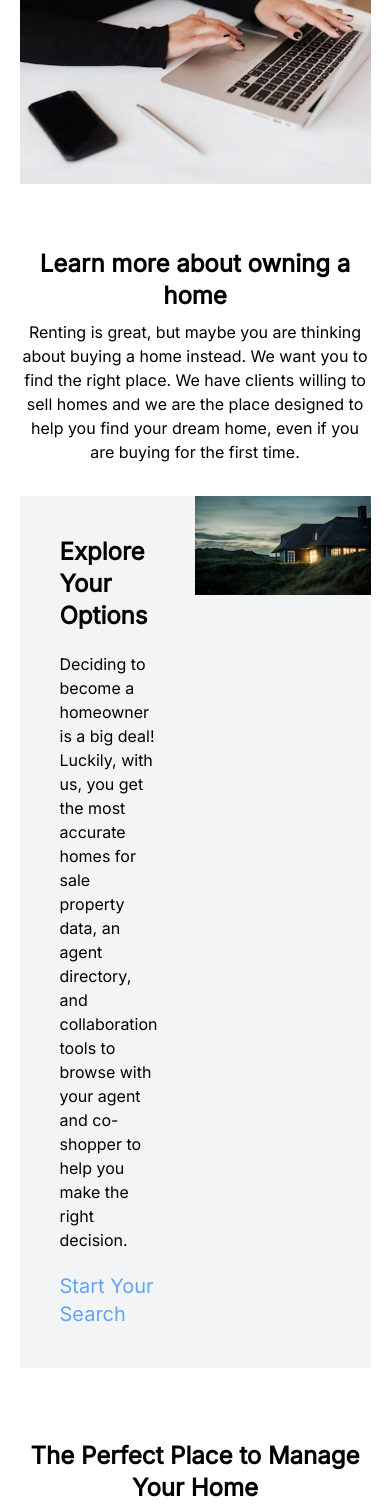
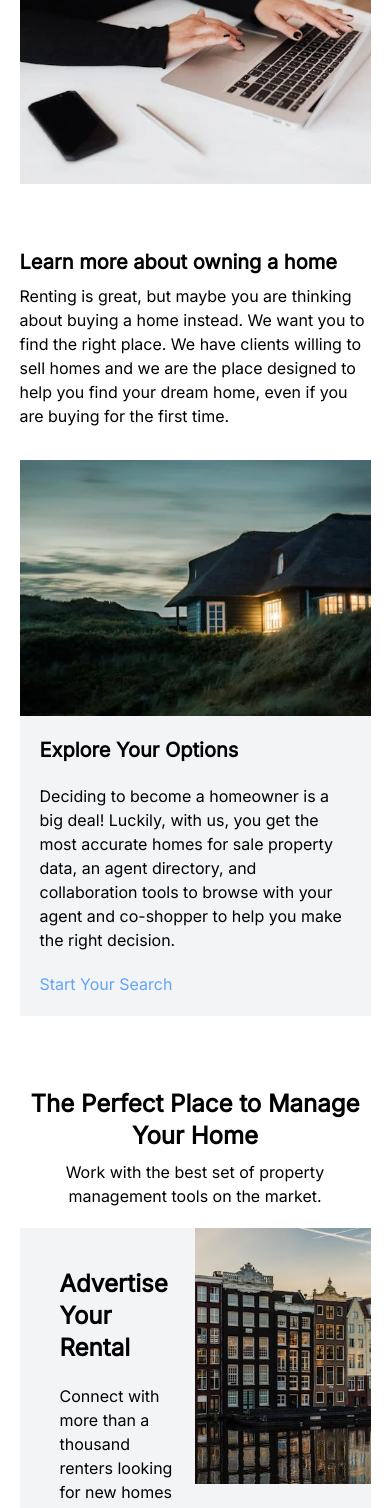
Before and after one commit to GabrielOchieng/Rento, a Next.js app: page / in a window 390 px wide. Shown: the part 1695-3203 px from the top of the page. Built offline with nearby package versions, Linux system fonts and the light colour scheme; no server answers.

Commit message:
responsiveness

```diff
--- a/src/components/Ownership.jsx
+++ b/src/components/Ownership.jsx
@@ -6,8 +6,8 @@ import home from "../../public/assets/images/home.webp";
 const Ownership = () => {
   return (
     <div className="flex flex-col gap-8 py-8 w-[90%] mx-auto">
-      <div className="text-center">
-        <h1 className="font-bold text-2xl mb-2">
+      <div className="sm:text-center">
+        <h1 className="font-bold text-xl sm:text-2xl mb-2">
           Learn more about owning a home
         </h1>
         <p>
@@ -17,21 +17,27 @@ const Ownership = () => {
           dream home, even if you are buying for the first time.
         </p>
       </div>
-      <div className="flex bg-gray-100 ">
-        <div className="flex flex-col items-start justify-center w-1/2 p-10 gap-5 ">
-          <h3 className="font-bold text-2xl">Explore Your Options</h3>
+      <div className="flex flex-col-reverse sm:flex-row bg-gray-100 ">
+        <div className="flex flex-col items-start justify-center w-full sm:w-1/2 p-5  sm:p-10 gap-5 ">
+          <h3 className="font-bold text-xl sm:text-2xl">
+            Explore Your Options
+          </h3>
           <p>
             Deciding to become a homeowner is a big deal! Luckily, with us, you
             get the most accurate homes for sale property data, an agent
             directory, and collaboration tools to browse with your agent and
             co-shopper to help you make the right decision.
           </p>
-          <Link href="/" className="text-blue-400 hover:underline text-xl">
+          <Link href="/" className="text-blue-400 hover:underline sm:text-xl">
             Start Your Search
           </Link>
         </div>
-        <div className="w-1/2 ">
-          <Image src={home} alt="Home" className="w-full h-68 object-cover" />
+        <div className=" w-full sm:w-1/2 ">
+          <Image
+            src={home}
+            alt="Home"
+            className="w-full h-64 sm:h-68 object-cover"
+          />
         </div>
       </div>
     </div>
```
